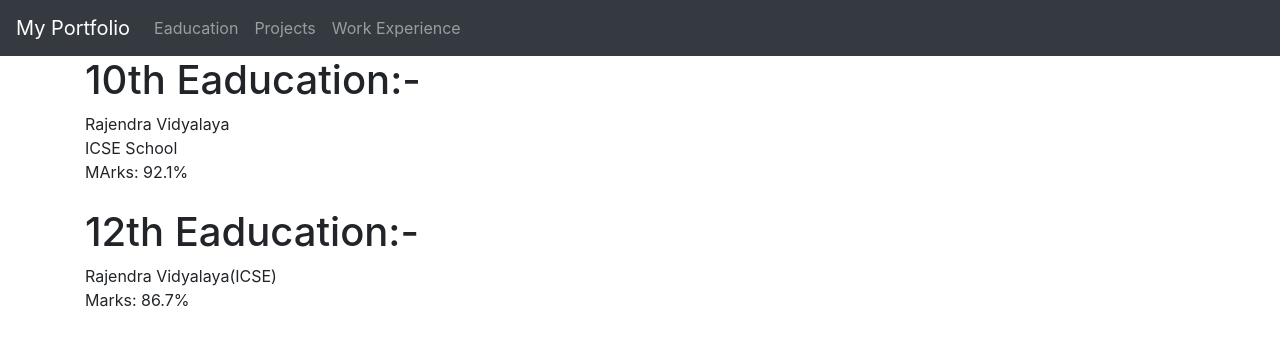
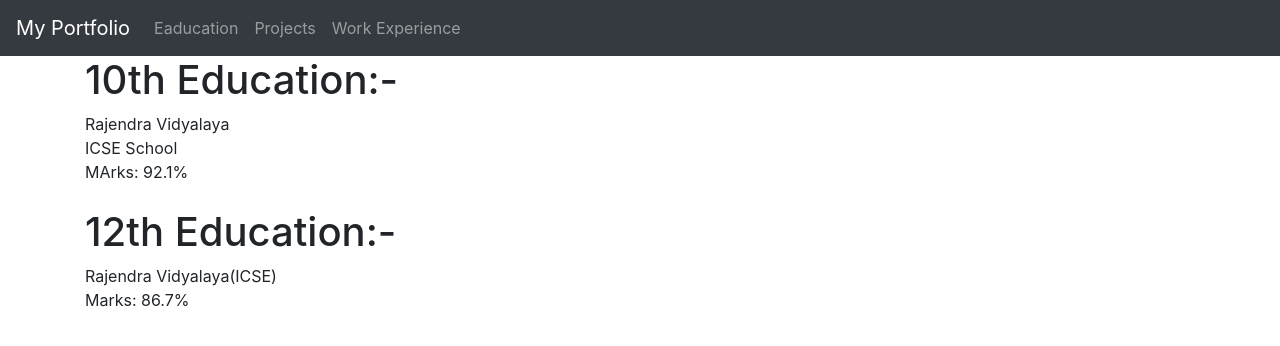
Before and after one commit to bhavesh-prasad/my_portfolio, a React (Create React App) app: page /eaducation in a window 1280 px wide. Shown: the top 346 px of the page. Built offline with nearby package versions, Linux system fonts and the light colour scheme.

Commit message:
Spelling mistake removed

```diff
--- a/src/components/Eaducation/eaducation.js
+++ b/src/components/Eaducation/eaducation.js
@@ -6,7 +6,7 @@ class eaducation extends React.Component {
         <div class="container">
             <div>
                 <h1>
-                    10th Eaducation:-
+                    10th Education:-
                 </h1>
                 <div>
                     Rajendra Vidyalaya <br/>
@@ -17,7 +17,7 @@ class eaducation extends React.Component {
             <br></br>
             <div>
                 <h1>
-                    12th Eaducation:-
+                    12th Education:-
                 </h1>
                 <div>
                     Rajendra Vidyalaya(ICSE)<br></br>
```
